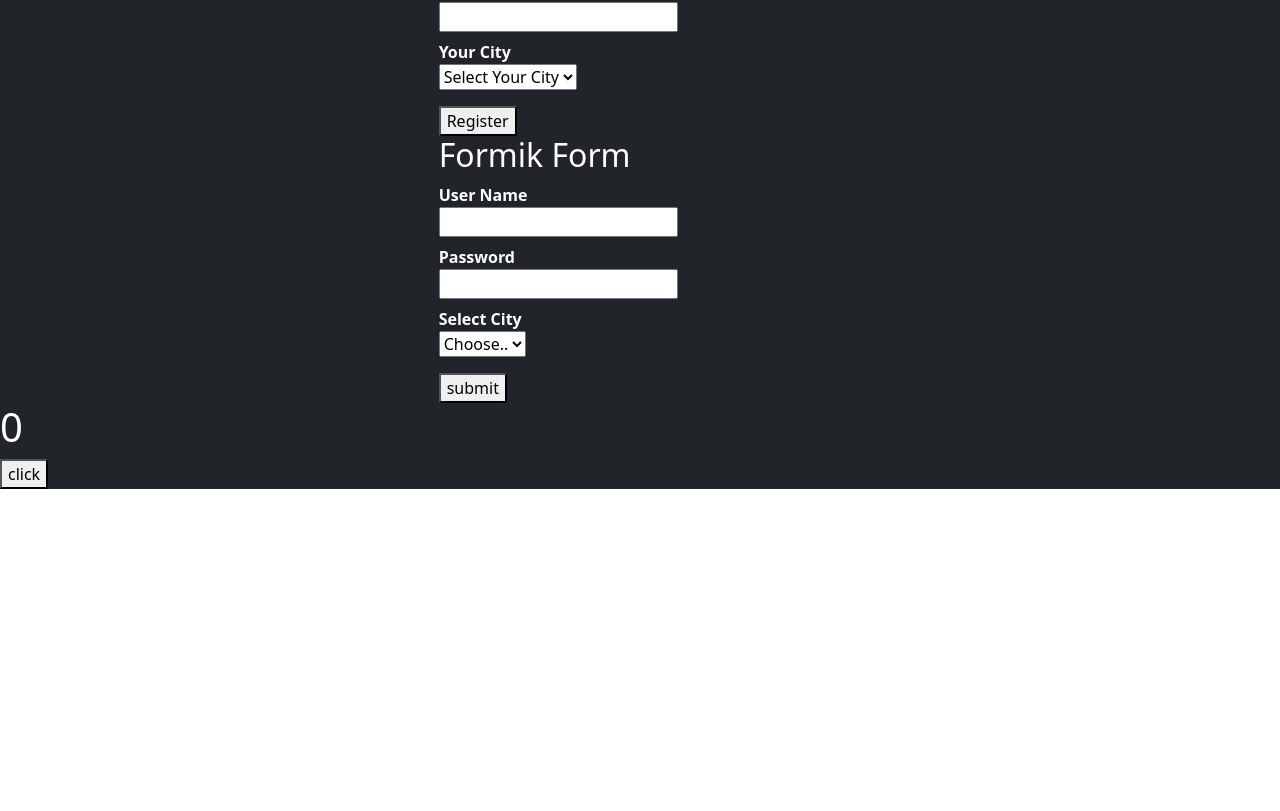
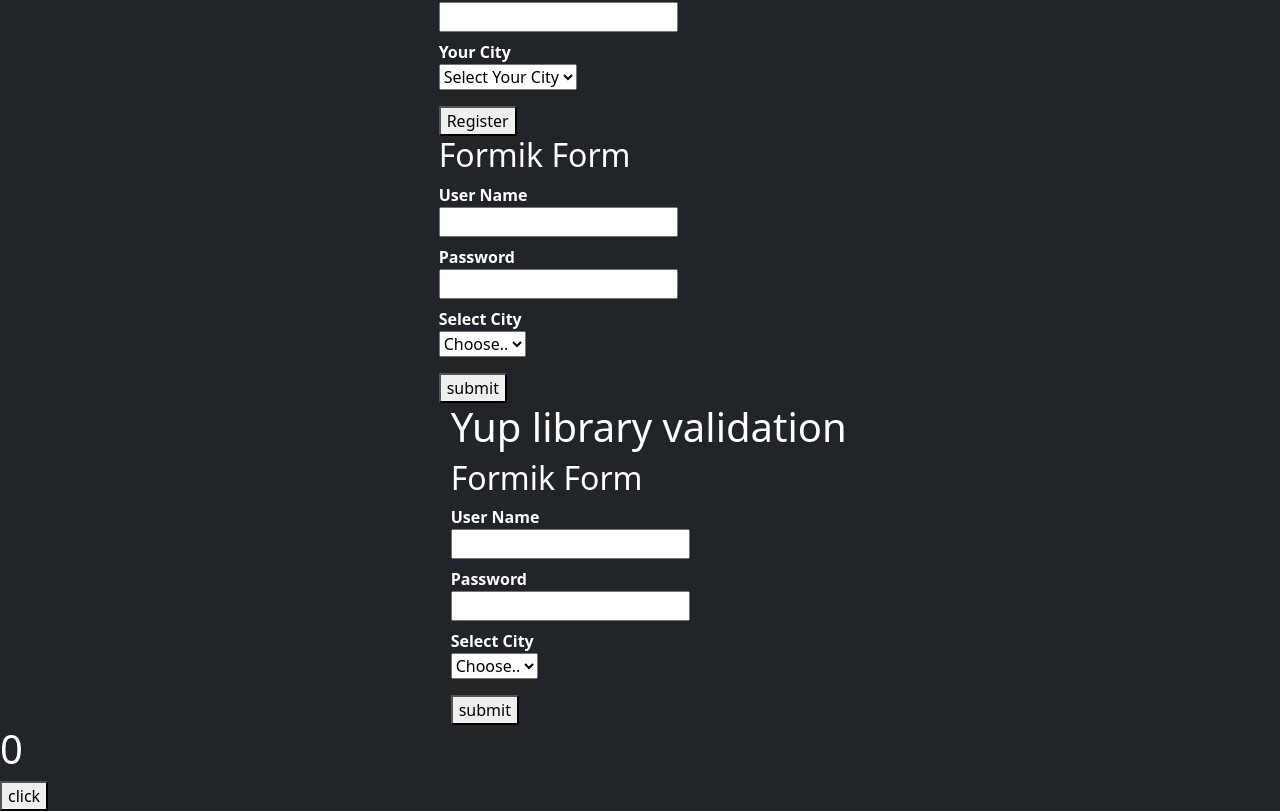
Before and after one commit to smruti12344/react-practice, a React (Create React App) app: page / in a window 1280 px wide. Shown: the part 486-1297 px from the top of the page. Before the commit the page ends 975 px from the top, so only its background shows below. Built offline with nearby package versions, Linux system fonts and the light colour scheme; no server answers.

Commit message:
here i added yup library . yup library simplify the design and validation for form using validationSchema and some methods

```diff
--- a/package.json
+++ b/package.json
@@ -11,7 +11,8 @@
     "react": "^18.3.1",
     "react-dom": "^18.3.1",
     "react-scripts": "5.0.1",
-    "web-vitals": "^2.1.4"
+    "web-vitals": "^2.1.4",
+    "yup": "^1.4.0"
   },
   "scripts": {
     "start": "react-scripts start",
--- a/src/Components/FormikValidation.jsx
+++ b/src/Components/FormikValidation.jsx
@@ -1,5 +1,6 @@
 import React from 'react'
 import {Formik, useFormik} from 'formik'
+import YupValidation from './YupValidation'
 export default function FormikValidation() {
   const formik = useFormik({
     initialValues:{
@@ -61,6 +62,7 @@
             </dl>
             <button>submit</button>
         </form>
+        <YupValidation/>
     </div>
   )
 }
--- /dev/null
+++ b/src/Components/YupValidation.jsx
@@ -0,0 +1,48 @@
+import React from 'react'
+import {Formik, useFormik} from 'formik'
+import * as yup from 'yup';
+export default function FormikValidation() {
+  const formik = useFormik({
+    initialValues:{
+      userName:'',
+      Password:'',
+      city:''
+    },
+    validationSchema: yup.object({
+       userName : yup.string().required("user name is required").matches(/^[a-zA-Z][a-zA-Z0-9!@#$%^&*()_+]*/),
+       Password : yup.string().required("password required").min(8,'most be 8 character').matches(/^(?=.*[A-Z])(?=.*[a-z])(?=.*[0-9])(?=.*[!@#$%^&*()_+]).{8,}$/),
+       city: yup.string().required('please select one')
+    })
+    ,
+    onSubmit: (values)=>{
+      alert(JSON.stringify(values))
+    },
+
+  })
+  return (
+    <div className="container-fluid">
+        <h1>Yup library validation</h1>
+        <form onSubmit={formik.handleSubmit}>
+            <h2>Formik Form</h2>
+            <dl>
+                <dt>User Name</dt>
+                <dd><input type="text"{...formik.getFieldProps('userName')}  onChange={formik.handleChange} value={formik.values.userName}  />
+                </dd>
+                <dd className='text-bg-danger'>{formik.errors.userName}</dd>
+                <dt>Password</dt>
+                <dd><input type="password" {...formik.getFieldProps('Password')} onChange={formik.handleChange} value={formik.values.Password} />
+                </dd>
+                <dd className='text-bg-danger'>{formik.errors.Password}</dd>
+                <dt>Select City</dt>
+                <dd><select {...formik.getFieldProps('city')} onChange={formik.handleChange} value={formik.values.city}>
+                    <option value="any">Choose..</option>
+                    <option value="odisha">Odi</option>
+                    <option value="hydrabad">Hyd</option>
+                    </select></dd>
+                    <dd className='text-bg-danger'>{formik.errors.city}</dd>
+            </dl>
+            <button>submit</button>
+        </form>
+    </div>
+  )
+}
```
Also changed, not shown: 1 other file (tests, documents, lock files or other folders).
